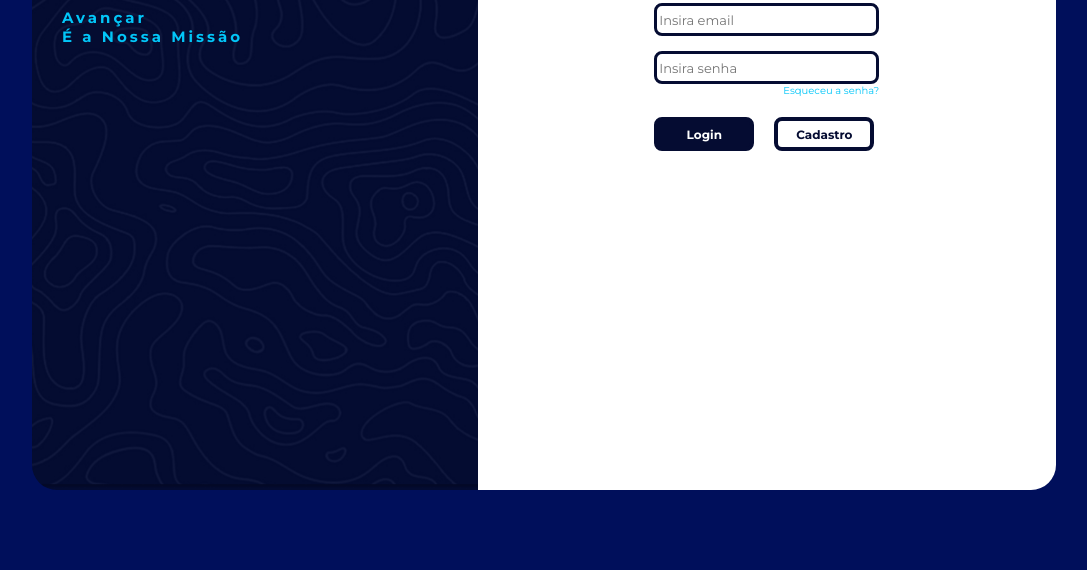
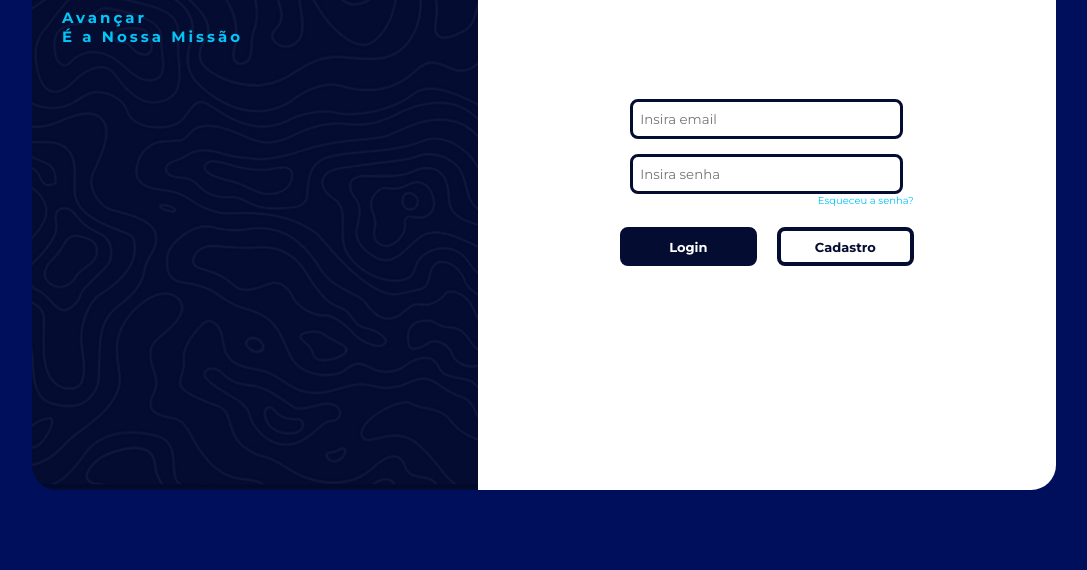
Before and after one commit to PriHolanda/Avante-Carreiras, a plain HTML site: page login.html in a window 1280 px wide. Shown: the part 230-800 px from the top of the page, without its empty margins (96-1183 px from the left). Drawn offline with Linux system fonts and the light colour scheme.

Commit message:
Melhorias na tela de Login

```diff
--- a/CSS/login.css
+++ b/CSS/login.css
@@ -32,8 +32,16 @@ body {
     display: flex;
     flex-direction: column;
     align-items: center;
-    gap: 50px;
-    padding-top: 20px;
+    justify-content: space-between;
+    padding: 100px 0; /* Aumenta o respiro nas bordas superior e inferior */
+    box-sizing: border-box;
+}
+
+form {
+    display: flex;
+    flex-direction: column;
+    margin-bottom: auto;
+    margin-top: auto;
 }
 
 .logo-avante {
@@ -65,6 +73,8 @@ body {
     line-height: 25px;
     letter-spacing: 10%;
     color: #040C34;
+    margin-top: 0;
+    margin-bottom: 0;
 }
 
 .inputs-box {
@@ -77,13 +87,13 @@ body {
 .input {
     border: 3px solid #050C32;
     border-radius: 8px;
-    width: 225px;
-    height: 33px;
+    width: 273;
+    height: 40px;
     font-family: Montserrat;
-    font-size: 13px;
     letter-spacing: 10%;
     color: #050C32;
-
+    padding-left: 7px;
+    margin: auto;
 }
 
 .forgot {
@@ -103,26 +113,26 @@ body {
 }
 
 .btn-login {
-    width: 100px;
-    height: 34px;
+    width: 137px;
+    height: 39px;
     border-radius: 8px;
     background-color: #050C32;
     border: 4px solid #050C32;
     font-family: Montserrat;
     font-weight: bold;
-    font-size: 12px;
+    font-size: 13px;
     letter-spacing: 10%;
     color: #FFFFFF;
 }
 
 .btn-cadastro {
-    width: 100px;
-    height: 34px;
+    width: 137px;
+    height: 39px;
     border-radius: 8px;
     border: 4px solid #050C32;
     font-family: Montserrat;
     font-weight: bold;
-    font-size: 12px;
+    font-size: 13px;
     letter-spacing: 10%;
     color: #050C32;
     background-color: #FFFFFF;
```
Also changed, not shown: membros.html (added, +20 -0 lines), perfil.html (+0 -1 lines), CSS/membros.css (added).
